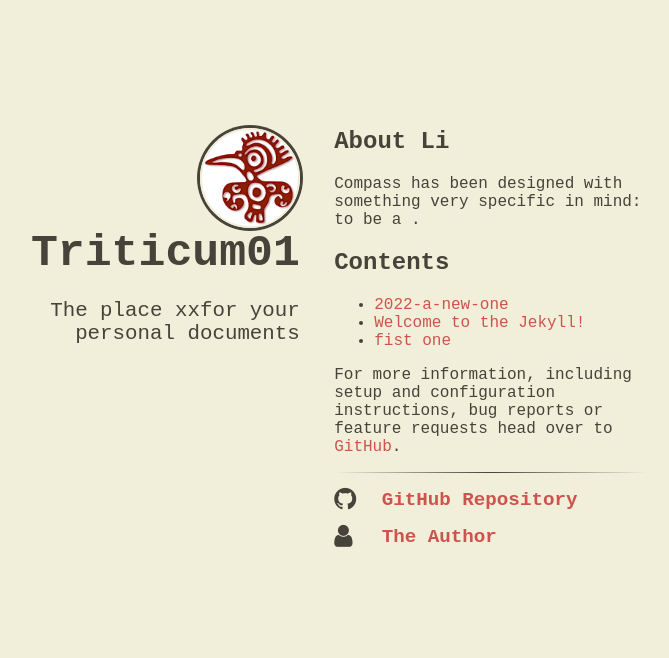
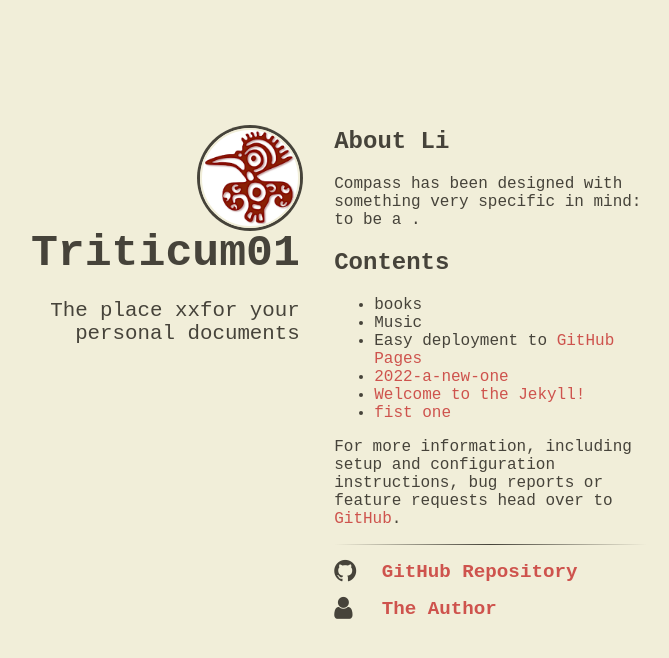
Before and after one commit to Triticum01/Triticum01.github.io, a Jekyll site: the page built from index.html, in a window 1280 px wide. Shown: the top 658 px of the page, without its empty margins (333-1002 px from the left). Built offline with Jekyll 4.4.1, drawn with Linux system fonts in a browser that asks for light colours; nearby versions of some CDN libraries.

Commit message:
Update content.html

```diff
--- a/_includes/content.html
+++ b/_includes/content.html
@@ -3,10 +3,10 @@
 
 <h2>Contents</h2>
 <ul>
-  <!--<li>books</li>
+  <li>books</li>
   <li>Music</li>
   <li>Easy deployment to <a href="https://pages.github.com/">GitHub Pages</a></li>
--->
+
   {% for post in site.posts %}
     <li>
       <a href="{{ post.url }}">{{ post.title }}</a>
```
